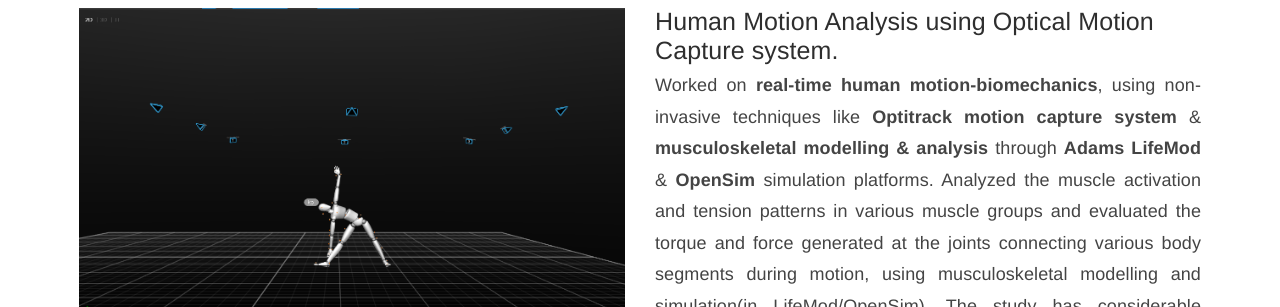
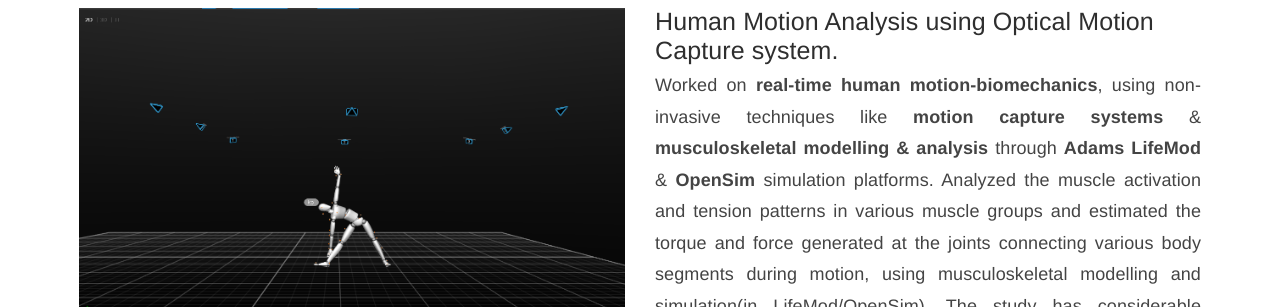
Before and after one commit to navuboy/navuboy.github.io, a Jekyll site: the page built from research.html, in a window 1280 px wide. Shown: the part 1285-1592 px from the top of the page. Built offline with Jekyll 4.4.1, drawn with Linux system fonts in a browser that asks for light colours; some web fonts are replaced; some of the changed text lies outside the part shown.

Commit message:
Updated research

```diff
--- a/_includes/research.md
+++ b/_includes/research.md
@@ -80,7 +80,7 @@
     <div class="col-md-6">
         <h3 class="rtitle">Human Motion Analysis using Optical Motion Capture system.</h3>
         <p style="text-align:justify">
-        Worked on <strong>real-time human motion-biomechanics</strong>, using non-invasive techniques like <strong>Optitrack motion capture system</strong> & <b>musculoskeletal modelling & analysis</b> through <b>Adams LifeMod</b> & <b>OpenSim</b> simulation platforms. Analyzed the muscle activation and tension patterns in various muscle groups and evaluated the torque and force generated at the joints connecting various body segments during motion, using musculoskeletal modelling and simulation(in LifeMod/OpenSim). The study has considerable applications in the field of humanoid-robotics, medicine(Prosthetics, rehabilitation), etc.
+        Worked on <b>real-time human motion-biomechanics</b>, using non-invasive techniques like <b>motion capture systems</b> & <b>musculoskeletal modelling & analysis</b> through <b>Adams LifeMod</b> & <b>OpenSim</b> simulation platforms. Analyzed the muscle activation and tension patterns in various muscle groups and estimated the torque and force generated at the joints connecting various body segments during motion, using musculoskeletal modelling and simulation(in LifeMod/OpenSim). The study has considerable applications in the field of humanoid-robotics, medicine(Prosthetics, rehabilitation), etc.
         </p>
         <!-- <a href="https://github.com/nav74neet/rl_ardrone" class="md-link btn-default btn rbtn">code</a> -->
         <a href="http://www.ijoy.org.in/text.asp?2018/11/3/201/240316" class="md-link btn-default btn rbtn">paper</a>
```
